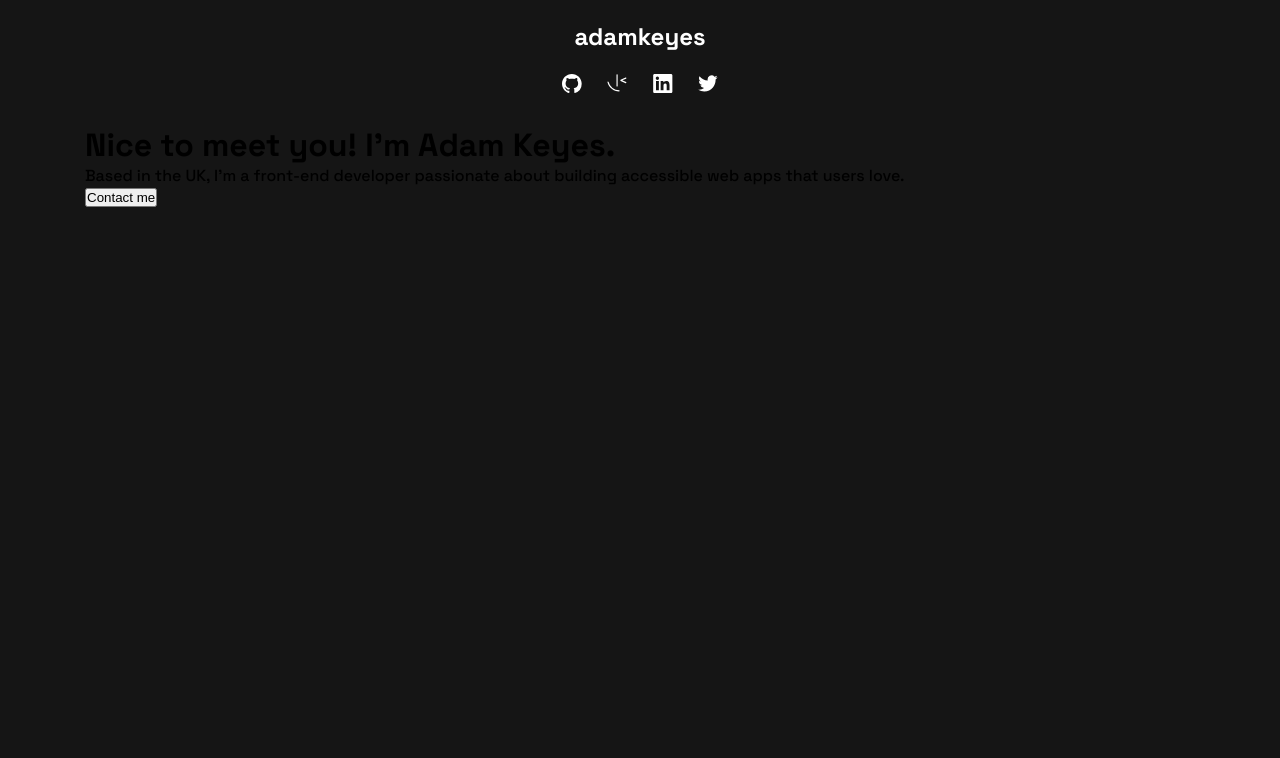
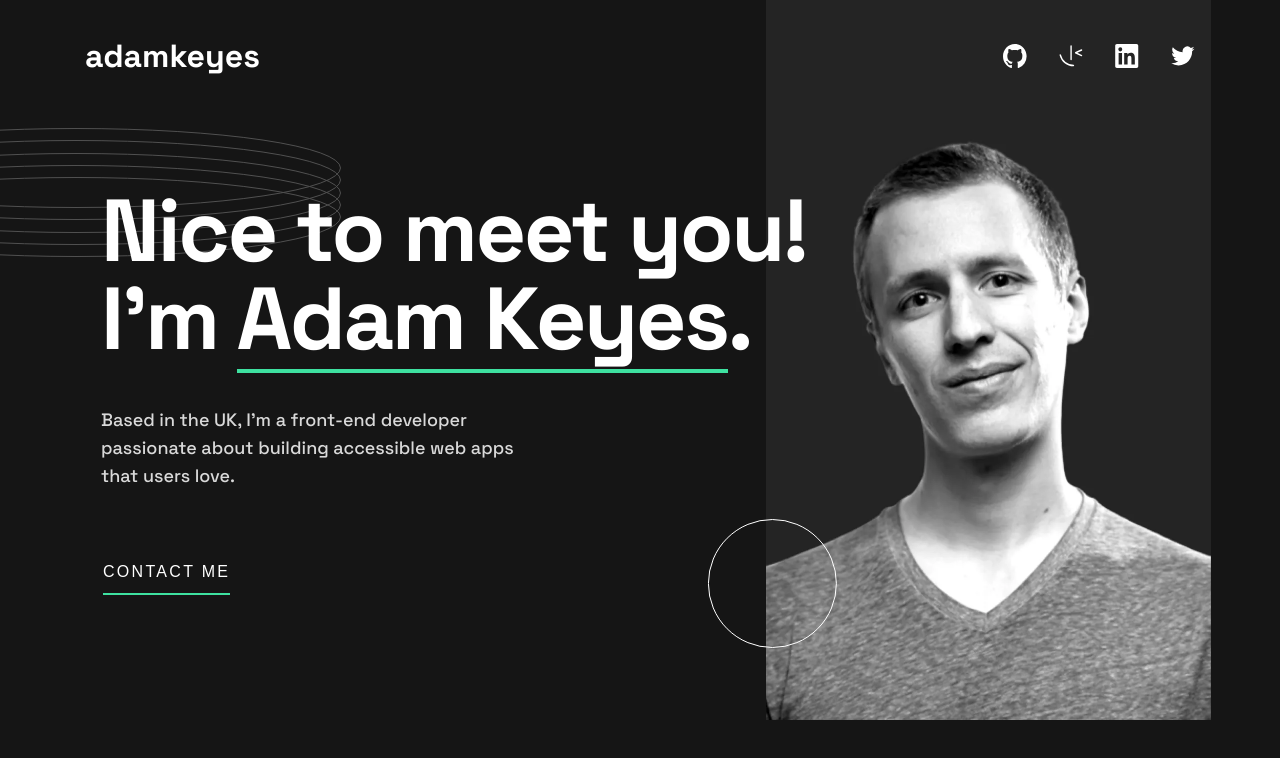
Before and after one commit to Loniewski02/portfolio, a plain HTML site: page index.html in a window 1280 px wide. Drawn offline with Linux system fonts and the light colour scheme; files whose address does not match are found by name.

Commit message:
almost finished header

```diff
--- a/index.html
+++ b/index.html
@@ -15,6 +15,8 @@
 </head>
 
 <body>
+  <header class="header">
+
     <nav class="nav">
       <div class="wrapper">
         <p href="#" class="nav__heading">adamkeyes</p>
@@ -27,15 +29,18 @@
       </div>
     </nav>
 
-  <header class="header">
     <div class="wrapper">
+      <div class="header__hero">
+        <img src="./dist/img/image-profile-mobile.webp" alt="" class="header__hero-profile">
+        <img src="./dist/img/icons/pattern-rings.svg" alt="" class="header__hero-rings">
+        <img src="./dist/img/icons/pattern-circle.svg" alt="" class="header__hero-circle">
+      </div>
       <div class="header__info">
-        <h1 class="header__info-heading">Nice to meet you! I'm <span>Adam Keyes</span>.</h1>
-        <p class="header__info-text">Based in the UK, I'm a front-end developer passionate about
-          building accessible web apps that users love.</p>
-        <button class="header__info-btn">Contact me</button>
+        <h1 class="header__info-title">Nice to meet you! I'm <span>Adam Keyes</span>.</h1>
+        <p class="header__info-text">Based in the UK, I'm a front-end developer passionate about building accessible web
+          apps that users love.</p>
+        <button class="header__info-btn">contact me</button>
       </div>
-
     </div>
   </header>
   <!-- HTML
--- a/src/sass/style.scss
+++ b/src/sass/style.scss
@@ -27,8 +27,13 @@ body {
 }
 
 .nav {
+	position: absolute;
+	top: 0;
+	left: 0;
+	right: 0;
 	padding: 1.3em 0 2em;
 	background-color: transparent;
+	z-index: 10;
 
 	.wrapper {
 		display: flex;
@@ -60,13 +65,236 @@ body {
 	}
 }
 
+.header {
+	position: relative;
+	overflow: hidden;
+
+	&__hero {
+		position: relative;
+		display: flex;
+		justify-content: center;
+		margin-bottom: 2.5em;
+
+		&-rings {
+			position: absolute;
+			top: 8em;
+			left: -360px;
+			z-index: -1;
+		}
+
+		&-circle {
+			position: absolute;
+			bottom: 0;
+			right: 0;
+			transform: translateX(50%);
+		}
+
+		&-profile {
+			width: 174px;
+		}
+	}
+
+	&__info {
+		padding: 0 1em;
+		text-align: center;
+
+		&-title {
+			color: $white;
+			font-size: 4rem;
+			line-height: 1em;
+			letter-spacing: -1px;
+
+			span {
+				position: relative;
+
+				&::after {
+					content: '';
+					position: absolute;
+					bottom: 2px;
+					left: 0;
+					right: 0;
+					height: 4px;
+					background-color: $green;
+				}
+			}
+		}
+
+		&-text {
+			margin: 1.5em 0;
+			font-size: 1.6rem;
+			color: $light-gray;
+			line-height: 2.6rem;
+		}
+
+		&-btn {
+			position: relative;
+			padding-bottom: 1rem;
+			font-size: 1.6rem;
+			color: $white;
+			text-transform: uppercase;
+			line-height: 26px;
+			letter-spacing: 2.3px;
+			background-color: transparent;
+			border: 2px solid transparent;
+			cursor: pointer;
+
+			&::after {
+				content: '';
+				position: absolute;
+				bottom: 0;
+				left: 0;
+				right: 0;
+				height: 2px;
+				background-color: $green;
+			}
+		}
+	}
+}
+
 @media (min-width: 375px) {
 }
 @media (min-width: 576px) {
 }
 @media (min-width: 768px) {
+	.nav {
+		padding: 1.8em 2em;
+
+		.wrapper {
+			flex-direction: row;
+			justify-content: space-between;
+		}
+
+		&__heading {
+			font-size: 3.2rem;
+		}
+
+		&__box {
+			margin-top: 0;
+			gap: 2em;
+
+			&-link {
+				img {
+					width: 24px;
+				}
+			}
+		}
+	}
+
+	.header {
+		padding: 0 0 6rem 2em;
+
+		.wrapper {
+			display: flex;
+			justify-content: space-between;
+			align-items: flex-end;
+		}
+
+		&__hero {
+			min-height: 600px;
+			order: 2;
+			margin: 0;
+
+			&-rings {
+				top: 6em;
+				left: -1000px;
+			}
+
+			&-circle {
+				right: 0;
+			}
+
+			&-profile {
+				position: absolute;
+				top: 0;
+				right: 0;
+				height: 100%;
+				width: 322px;
+				content: url('../img/image-profile-tablet.webp');
+				z-index: -1;
+			}
+		}
+
+		&__info {
+			padding: 0;
+			text-align: left;
+			max-width: 44.5rem;
+
+			&-title {
+				font-size: 7.2rem;
+				letter-spacing: -2.05px;
+			}
+
+			&-text {
+				margin: 3.7em 0 1.9em;
+				max-width: 44.5rem;
+				font-size: 1.8rem;
+				line-height: 2.8rem;
+			}
+		}
+	}
 }
 @media (min-width: 992px) {
+	.nav {
+		padding: 2.5em 2em;
+	}
+
+	.header {
+		padding: 0 0 8rem 2em;
+
+		.wrapper {
+			align-items: center;
+		}
+
+		&__hero {
+			height: 100vh;
+			max-height: 720px;
+
+			&-rings {
+				top: 8em;
+				left: -1200px;
+			}
+
+			&-circle {
+				bottom: 10%;
+				transform: translateX(-290%);
+			}
+
+			&-profile {
+				width: auto;
+				max-width: 445px;
+				content: url('../img/image-profile-desktop.webp');
+			}
+		}
+
+		&__info {
+			margin-top: 2em;
+			max-width: 600px;
+
+			&-text {
+				margin: 2.4em 0 3.7em;
+			}
+		}
+	}
 }
-@media (min-width: 1440px) {
+
+@media (min-width: 1200px) {
+	.header {
+		padding: 0 0 10.4rem 2em;
+
+		&__hero {
+			&-rings {
+				left: -1400px;
+			}
+		}
+
+		&__info {
+			margin-top: 4em;
+			max-width: 706px;
+
+			&-title {
+				font-size: 8.8rem;
+				letter-spacing: -2.5px;
+			}
+		}
+	}
 }
```
Also changed, not shown: dist/css/style.min.css. Lines whose indentation alone changed are shown as unchanged.
